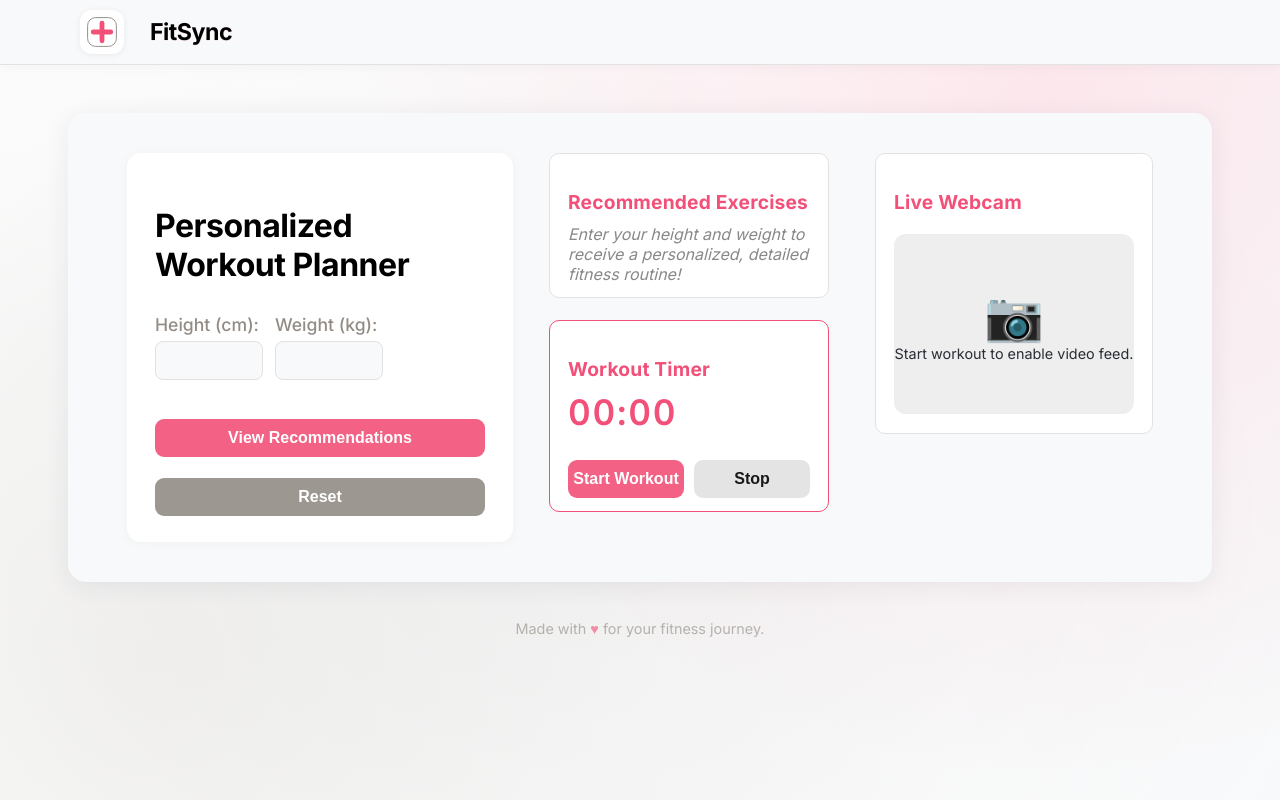
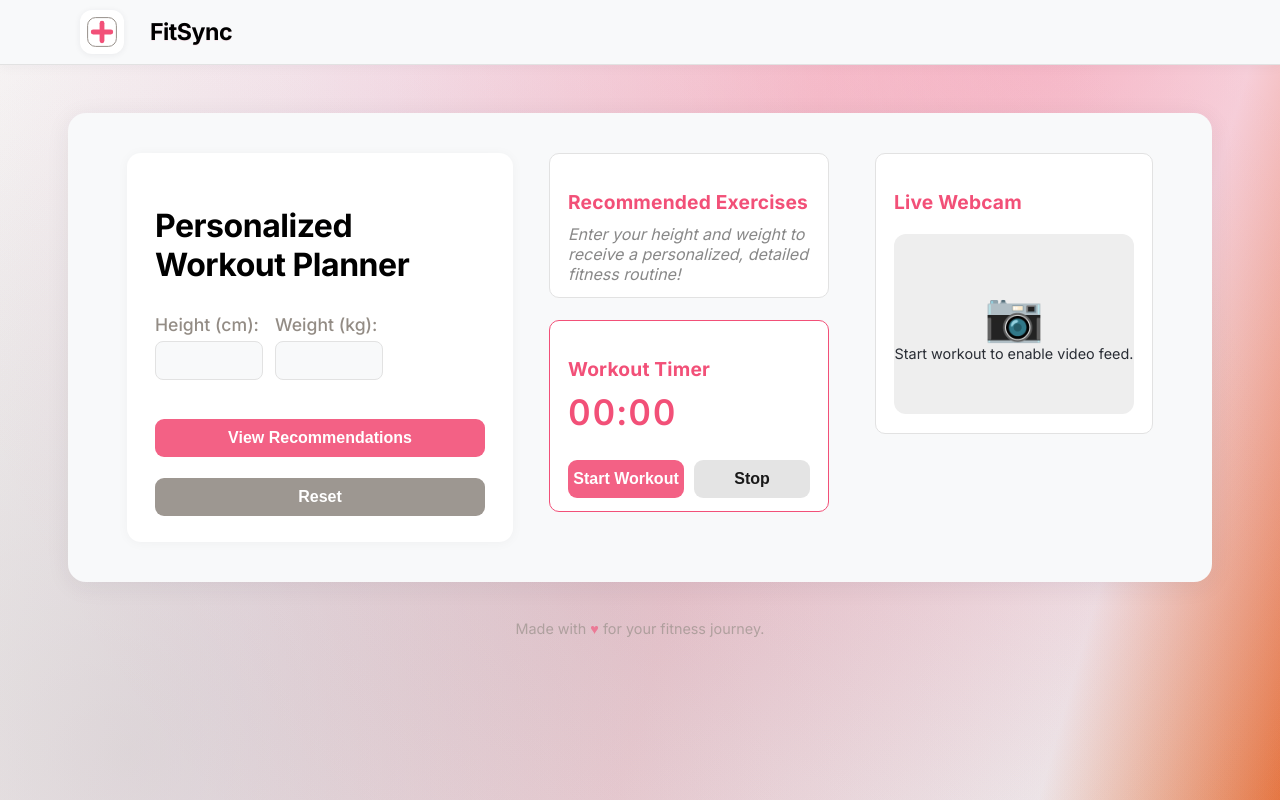
Before and after one commit to Workflow-Manager-admin/fitsync-95856-1b54aa3b, a React (Create React App) app in the folder fitness_workout_frontend/: page / in a window 1280 px wide. Built offline with nearby package versions, Linux system fonts and the light colour scheme; the HTML template or start-up script is replaced by a standard one.

Commit message:
CheckPoint

```diff
--- a/fitness_workout_frontend/src/App.css
+++ b/fitness_workout_frontend/src/App.css
@@ -29,10 +29,10 @@
 */
 
 body, .App {
-  /* Enhanced modern, smooth background:
-     - Layered gradients: soft radial + clean linear blending palette, subtle, not distracting
-     - Responsive and visually harmonious with random shapes and content
-     - Works in both light and dark mode
+  /* Visibly enhanced modern background:
+     - More vibrant, bolder gradients
+     - Greater chromatic depth & shape separation
+     - Maintains harmony, avoids overwhelming
   */
   min-height: 100vh;
   color: var(--text-primary);
@@ -40,14 +40,14 @@ body, .App {
   margin: 0;
   transition: background 0.3s, color 0.3s;
   background:
-    /* Faint, wide radial accent behind - accent color for healthfulness */
-    radial-gradient(circle at 82% 10%, rgba(242,80,120, 0.13) 0%, rgba(255,255,255,0) 55%),
-    /* Muted radial for warmth - secondary color */
-    radial-gradient(circle at 12% 82%, rgba(147,140,133, 0.12) 0%, rgba(255,255,255,0) 62%),
-    /* Large radial for subtle depth - darken/soften (in dark mode uses bg-secondary) */
-    radial-gradient(ellipse at 48% 64%, rgba(0,0,0,0.04) 0%, rgba(255,255,255,0) 80%),
-    /* Main background linear gradient using palette for modern feel */
-    linear-gradient(112deg, var(--bg-primary) 58%, var(--bg-secondary) 100%);
+    /* Brighter accent radial - pink coral top right */
+    radial-gradient(circle at 82% 5%, rgba(242,80,120, 0.34) 0%, rgba(242,80,120, 0.18) 28%, rgba(242,80,120,0.05) 60%, rgba(255,255,255,0) 88%),
+    /* Warmer taupe secondary radial, more visible */
+    radial-gradient(circle at 10% 94%, rgba(147,140,133, 0.26) 0%, rgba(147,140,133, .09) 46%, rgba(255,255,255,0) 87%),
+    /* High-contrast dark vignette for subtle depth (visible in light/dark) */
+    radial-gradient(ellipse at 47% 72%, rgba(34,36,44,0.10) 0%, rgba(34,36,44,0.03) 57%, rgba(255,255,255,0) 93%),
+    /* Bold linear main gradient: deeper color stops with accent edge */
+    linear-gradient(106deg, var(--bg-primary) 0%, #fff4fc 28%, #ffe3ea 56%, var(--bg-secondary) 84%, #e87a41 100%);
   /* Fallback color is still var(--bg-primary); gradient covers full area */
   position: relative;
   overflow-x: hidden;
```
Also changed, not shown: 1 other file (tests, documents, lock files or other folders).
